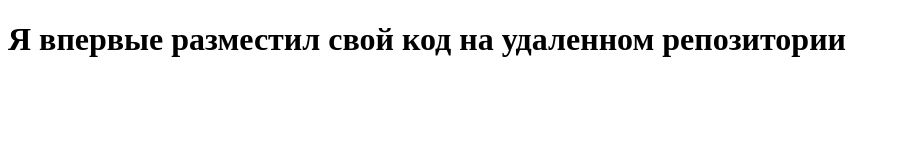
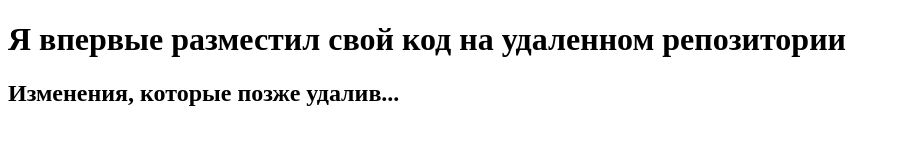
Before and after one commit to ILUXA-exe/test_repo, a plain HTML site: page index.html in a window 1280 px wide. Shown: the whole page, without its empty margins (0-900 px from the left). Drawn offline with Linux system fonts and the light colour scheme.

Commit message:
Ошибочный коммит

```diff
--- a/index.html
+++ b/index.html
@@ -8,6 +8,6 @@
 </head>
 <body>
     <h1>Я впервые разместил свой код на удаленном репозитории</h1>
-
+    <h2>Изменения, которые позже удалив...</h2>
 </body>
 </html>
```
